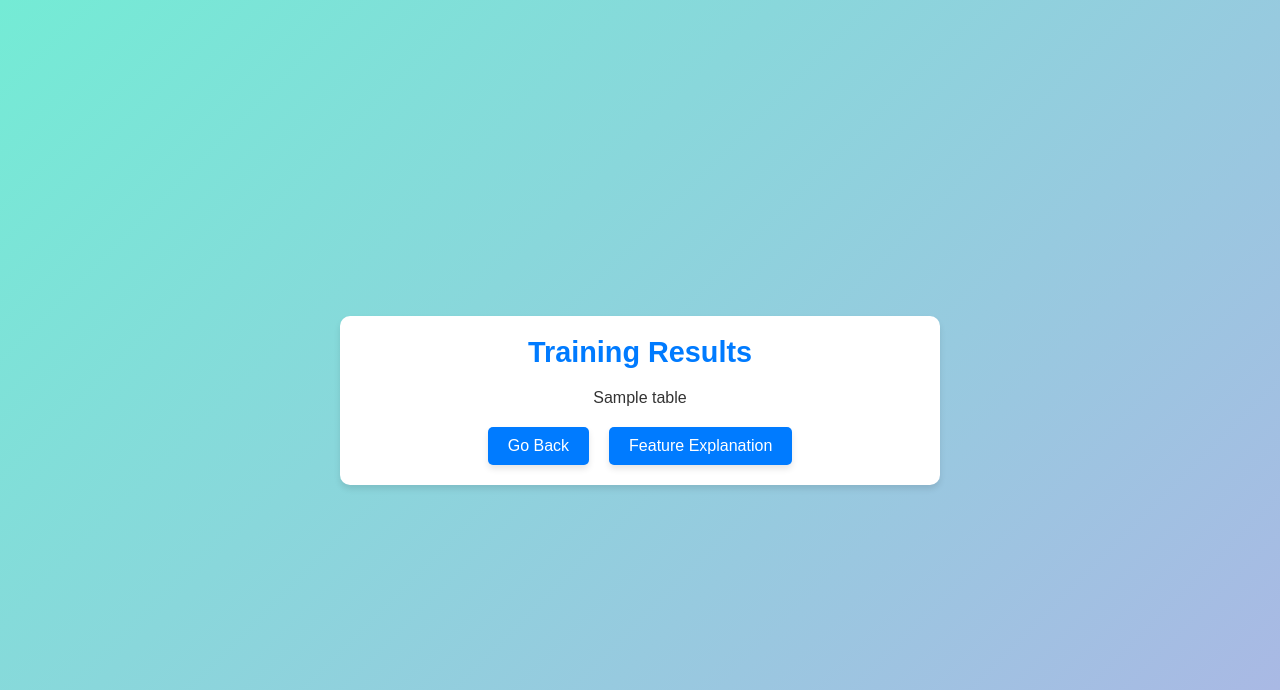
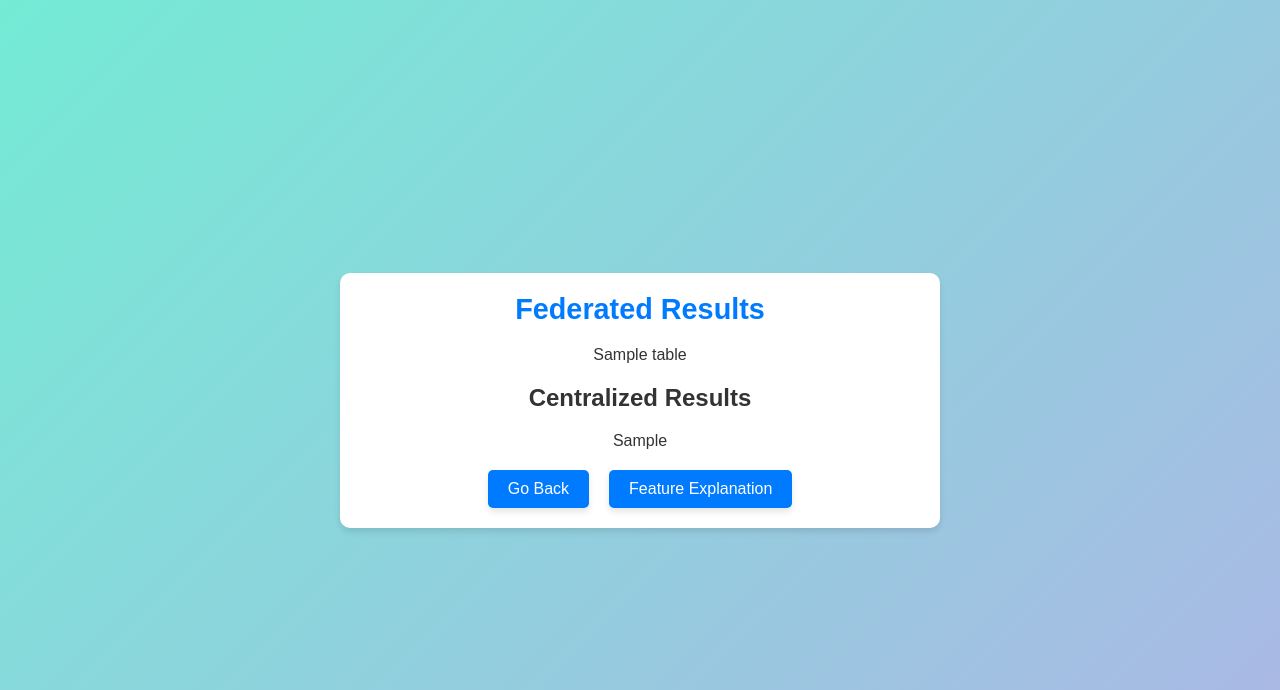
Before and after one commit to SaadRasheed-exe/Federated-Learning-For-Tree-Based-Methods, a Flask app: template server/templates/results.html in a window 1280 px wide. Shown: the top 690 px of the page. Run offline with Flask 3, Linux system fonts and the light colour scheme; the template is opened without the code that fills it: most values are stand-ins (such as "Sample title", 1, 10 or a date in 2020).

Commit message:
added central results

```diff
--- a/server/app.py
+++ b/server/app.py
@@ -1,24 +1,27 @@
 from flask import Flask, render_template, request, jsonify, redirect
 from core import FedXGBServer, AggregatedTreesServer, CyclicXGBServer
+from core.Utility import BaseServer
 from sklearn.tree import DecisionTreeClassifier
 from sklearn.ensemble import RandomForestClassifier
 from xgboost import XGBClassifier
 from lightgbm import LGBMClassifier
 import pandas as pd
 import os
-from sklearn.metrics import accuracy_score, precision_score, recall_score, f1_score
+from sklearn.metrics import accuracy_score, f1_score
 import matplotlib.pyplot as plt
 import threading
 import shap
 import warnings
 import matplotlib
+import numpy as np
 
 matplotlib.use('Agg')
 warnings.filterwarnings("ignore")
-
+np.random.seed(42)
 
 app = Flask(__name__)
-server = None
+client_json_path = 'static/res/clients.json'
+server = BaseServer(client_json_path)
 disease = None
 method = None
 selected_states = None
@@ -34,6 +37,9 @@ DISEASE_MAPPING = {
     'Hypertension': 'Hypertension_I10'
 }
 
+CENTRALIZED_RESULTS = {'Diabetes': {'Train': {'Accuracy': 0.82, 'F1': 0.81}, 'Test': {'Accuracy': 0.80, 'F1': 0.78}},
+                       'Hypertension': {'Train': {'Accuracy': 0.77, 'F1': 0.78}, 'Test': {'Accuracy': 0.73, 'F1': 0.74}}}
+
 @app.route("/")
 def home():
     return render_template("index.html")
@@ -44,23 +50,21 @@ def shortlist_clients():
     # Retrieve selected values from the form
     method = request.form.get("method")
     disease = request.form.get("disease")
-    client_json_path = 'static/res/clients.json'
-
-    if method == "Aggregated Trees":
-        server = AggregatedTreesServer(client_json_path)
-    elif method == "FedXGBoost":
-        if server is None or server.__class__.__name__ != "FedXGBServer":
-            server = FedXGBServer(client_json_path)
-    elif method == "Cyclic XGBoost":
-        server = CyclicXGBServer(client_json_path)
-    else:
-        return "Invalid method selected", 400
 
     if not os.path.exists(f'static/res/{DISEASE_MAPPING[disease]}'):
         raise FileNotFoundError(f"Directory not found: {DISEASE_MAPPING[disease]}")
 
     server.send_code_dir(f'static/res/{DISEASE_MAPPING[disease]}/config.ini')
     datastats = server.get_data_stats()
+
+    if method == "Aggregated Trees":
+        server = AggregatedTreesServer(client_json_path)
+    elif method == "FedXGBoost":
+        server = FedXGBServer(client_json_path)
+    elif method == "Cyclic XGBoost":
+        server = CyclicXGBServer(client_json_path)
+    else:
+        return "Invalid method selected", 400
 
     # Pass selected values to the result page
     return render_template("shortlist_clients.html", datastats=datastats)
@@ -176,7 +180,7 @@ def training():
 
 @app.route("/results", methods=["GET", "POST"])
 def results():
-    global datastats, selected_states, method, train_scores, agg_model, progress, X_test, y_test
+    global datastats, selected_states, method, train_scores, agg_model, progress, X_test, y_test, disease
 
     testdata = pd.read_csv(f'static/res/{DISEASE_MAPPING[disease]}/testdata.csv')
     X_test = testdata.drop(columns=['is_diagnosed'])
@@ -193,17 +197,23 @@ def results():
     if agg_model:
         y_pred = agg_model.predict(X_test)
         test_scores['Accuracy'] = accuracy_score(y_test, y_pred)
-        test_scores['Precision'] = precision_score(y_test, y_pred)
-        test_scores['Recall'] = recall_score(y_test, y_pred)
         test_scores['F1'] = f1_score(y_test, y_pred)
 
     scores_df.loc['Test', :] = test_scores
+    scores_df = scores_df[['Accuracy', 'F1']]
     scores_html = scores_df.to_html(index=True, classes='table table-striped table-bordered', float_format='%.2f')
     progress = None
 
+    central_scores = CENTRALIZED_RESULTS[disease]
+    central_scores_df = pd.DataFrame(central_scores).T
+    central_scores_df.columns = [col.capitalize() for col in central_scores_df.columns]
+    central_scores_df.index = ['Train', 'Test']
+    central_scores_html = central_scores_df.to_html(index=True, classes='table table-striped table-bordered', float_format='%.2f')
+
     return render_template(
         "results.html",
-        table=scores_html
+        table=scores_html,
+        central_table=central_scores_html
     )
 
 
--- a/server/core/FedXGBS/FedXGBServer.py
+++ b/server/core/FedXGBS/FedXGBServer.py
@@ -241,8 +241,6 @@ class FedXGBServer(BaseServer):
         f1 = 2 * (precision * recall) / (precision + recall)
         return {
             'accuracy': accuracy,
-            'precision': precision,
-            'recall': recall,
             'f1': f1
         }
 
--- a/server/static/css/results.css
+++ b/server/static/css/results.css
@@ -84,3 +84,13 @@ a.go-back:hover, a.feature-explanation:hover {
     transform: translateY(-3px);
     box-shadow: 0 6px 8px rgba(0, 0, 0, 0.2);
 }
+
+
+/* Styling for Centralized Results title */
+h2 {
+    font-size: 1.5rem;
+    color: #333;
+    margin-top: 20px; /* Add spacing above the title */
+    margin-bottom: 10px; /* Add spacing below the title */
+    text-align: center;
+}
--- a/server/templates/results.html
+++ b/server/templates/results.html
@@ -8,11 +8,18 @@
 </head>
 <body>
     <div class="container">
-        <h1>Training Results</h1>
-        <!-- Render the DataFrame table -->
+        <h1>Federated Results</h1>
+        <!-- Render the Training Results table -->
         <div class="table-container">
             {{ table|safe }}
         </div>
+        <!-- Title for the Centralized Results -->
+        <h2>Centralized Results</h2>
+        <!-- Render the Centralized Results table -->
+        <div class="table-container">
+            {{ central_table|safe }}
+        </div>
+        <!-- Buttons -->
         <div class="button-container">
             <a class="go-back" href="/">Go Back</a>
             <a class="feature-explanation" href="/explain">Feature Explanation</a>
```
Also changed, not shown: server/core/Utility/BaseServer.py (+14 -14 lines).
